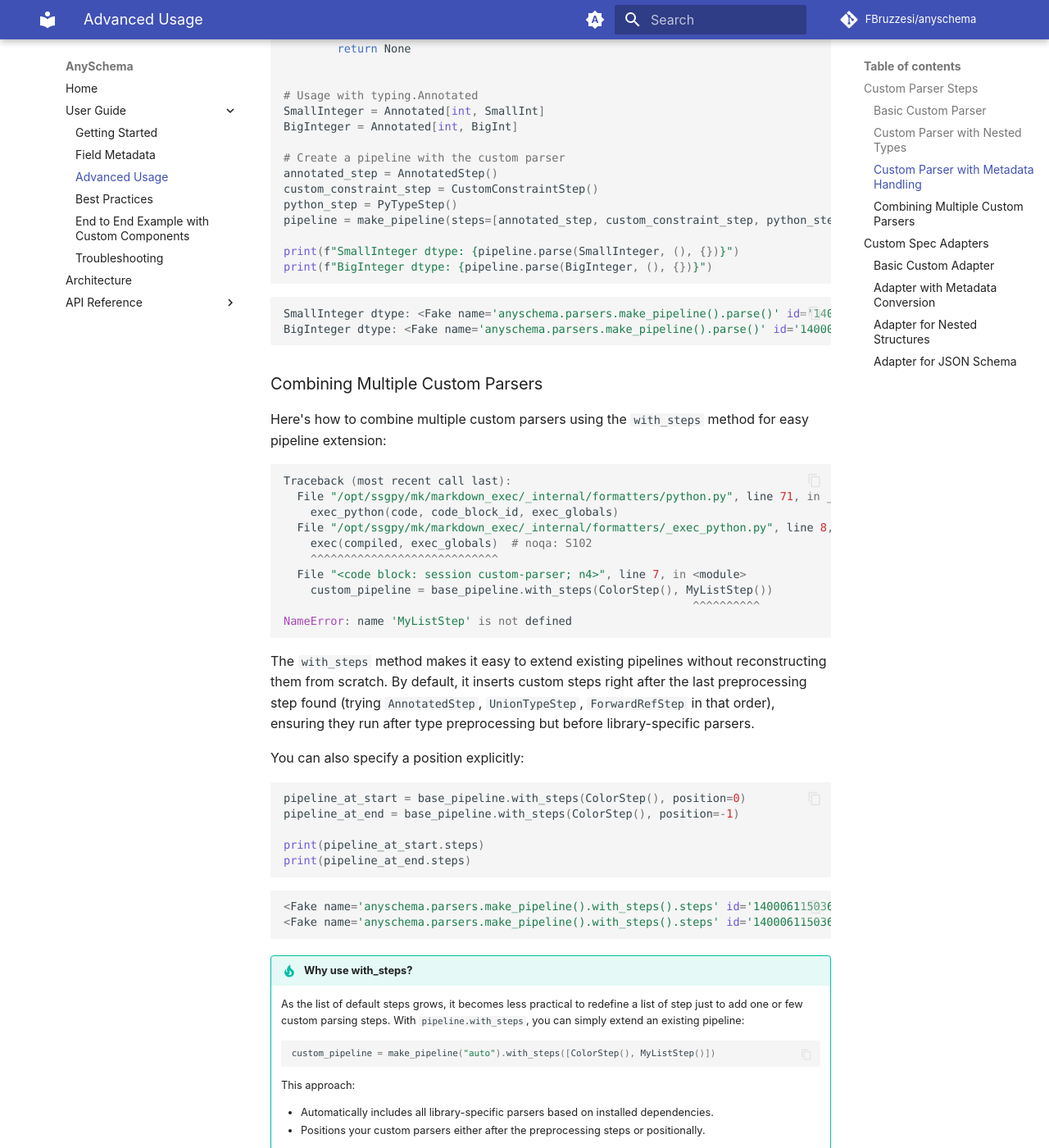
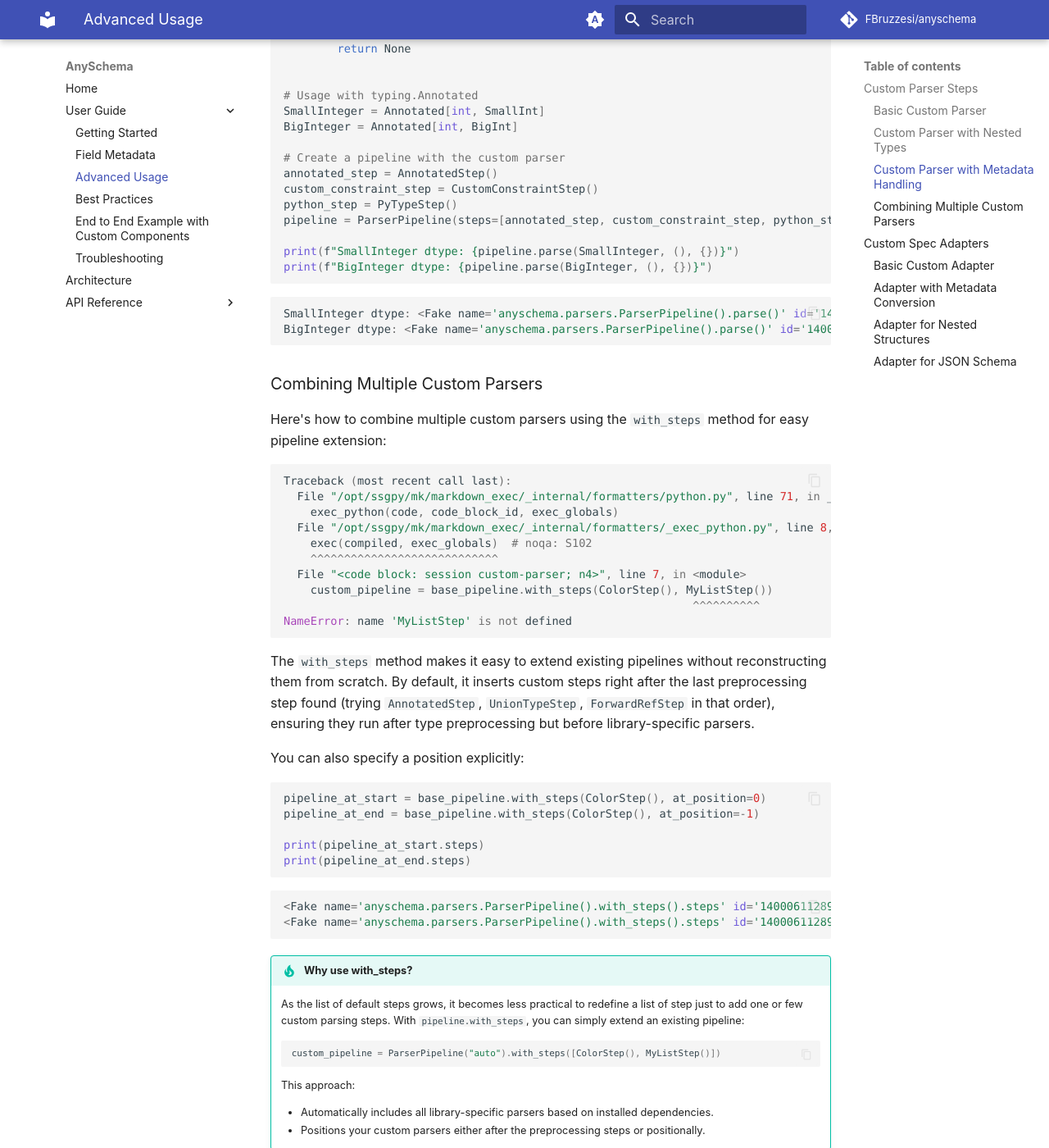
Before and after one commit to FBruzzesi/anyschema, an MkDocs documentation site: the page built from docs/user-guide/advanced.md, in a window 1280 px wide and 1400 px high, scrolled down 2938 px. Shown: the whole window at 82% size. Built offline with MkDocs 1.6.1 and Material for MkDocs 9.7.7, drawn with Linux system fonts in a browser that asks for light colours; comment, search, counter and statistics services are not loaded; some of the changed text lies outside the part shown.

Commit message:
suggest ParserPipeline rather than make_pipeline

````diff
--- a/docs/user-guide/advanced.md
+++ b/docs/user-guide/advanced.md
@@ -32,7 +32,7 @@ Here's a simple custom parser for a hypothetical custom type:
 
 ```python exec="true" source="above" result="python" session="custom-parser"
 import narwhals as nw
-from anyschema.parsers import make_pipeline, ParserStep, PyTypeStep
+from anyschema.parsers import ParserPipeline, ParserStep, PyTypeStep
 from anyschema.typing import FieldConstraints, FieldMetadata, FieldType
 
 
@@ -69,7 +69,7 @@ class ColorStep(ParserStep):
 # Create a simple pipeline with the custom parser
 color_step = ColorStep()
 python_step = PyTypeStep()
-pipeline = make_pipeline(steps=[color_step, python_step])
+pipeline = ParserPipeline(steps=[color_step, python_step])
 
 result = pipeline.parse(Color, constraints=(), metadata={})
 print(result)
@@ -129,7 +129,7 @@ class MyListStep(ParserStep):
 
 my_list_step = MyListStep()
 python_step = PyTypeStep()
-pipeline = make_pipeline(steps=[my_list_step, python_step])
+pipeline = ParserPipeline(steps=[my_list_step, python_step])
 result = pipeline.parse(MyList[int], (), {})
 print(result)
 ```
@@ -190,7 +190,7 @@ BigInteger = Annotated[int, BigInt]
 annotated_step = AnnotatedStep()
 custom_constraint_step = CustomConstraintStep()
 python_step = PyTypeStep()
-pipeline = make_pipeline(steps=[annotated_step, custom_constraint_step, python_step])
+pipeline = ParserPipeline(steps=[annotated_step, custom_constraint_step, python_step])
 
 print(f"SmallInteger dtype: {pipeline.parse(SmallInteger, (), {})}")
 print(f"BigInteger dtype: {pipeline.parse(BigInteger, (), {})}")
@@ -202,9 +202,9 @@ Here's how to combine multiple custom parsers using the `with_steps` method for
 
 ```python exec="true" source="above" result="python" session="custom-parser"
 from anyschema import AnySchema
-from anyschema.parsers import make_pipeline
+from anyschema.parsers import ParserPipeline
 
-base_pipeline = make_pipeline("auto")  # Start with the auto pipeline
+base_pipeline = ParserPipeline("auto")  # Start with the auto pipeline
 
 # Add custom parsers using with_steps (automatically positions them optimally)
 custom_pipeline = base_pipeline.with_steps(ColorStep(), MyListStep())
@@ -225,8 +225,8 @@ ensuring they run after type preprocessing but before library-specific parsers.
 You can also specify a position explicitly:
 
 ```python exec="true" source="above" result="python" session="custom-parser"
-pipeline_at_start = base_pipeline.with_steps(ColorStep(), position=0)
-pipeline_at_end = base_pipeline.with_steps(ColorStep(), position=-1)
+pipeline_at_start = base_pipeline.with_steps(ColorStep(), at_position=0)
+pipeline_at_end = base_pipeline.with_steps(ColorStep(), at_position=-1)
 
 print(pipeline_at_start.steps)
 print(pipeline_at_end.steps)
@@ -238,7 +238,7 @@ print(pipeline_at_end.steps)
     custom parsing steps. With `pipeline.with_steps`, you can simply extend an existing pipeline:
 
     ```python
-    custom_pipeline = make_pipeline("auto").with_steps([ColorStep(), MyListStep()])
+    custom_pipeline = ParserPipeline("auto").with_steps([ColorStep(), MyListStep()])
     ```
 
     This approach:
````
Also changed, not shown: docs/api-reference/parsers.md (+2 -2 lines), docs/architecture.md (+3 -3 lines), docs/user-guide/best-practices.md (+2 -2 lines), docs/user-guide/custom-end-to-end-example.md (+0 -1 lines), docs/user-guide/troubleshooting.md (+1 -1 lines), 6 other files.
